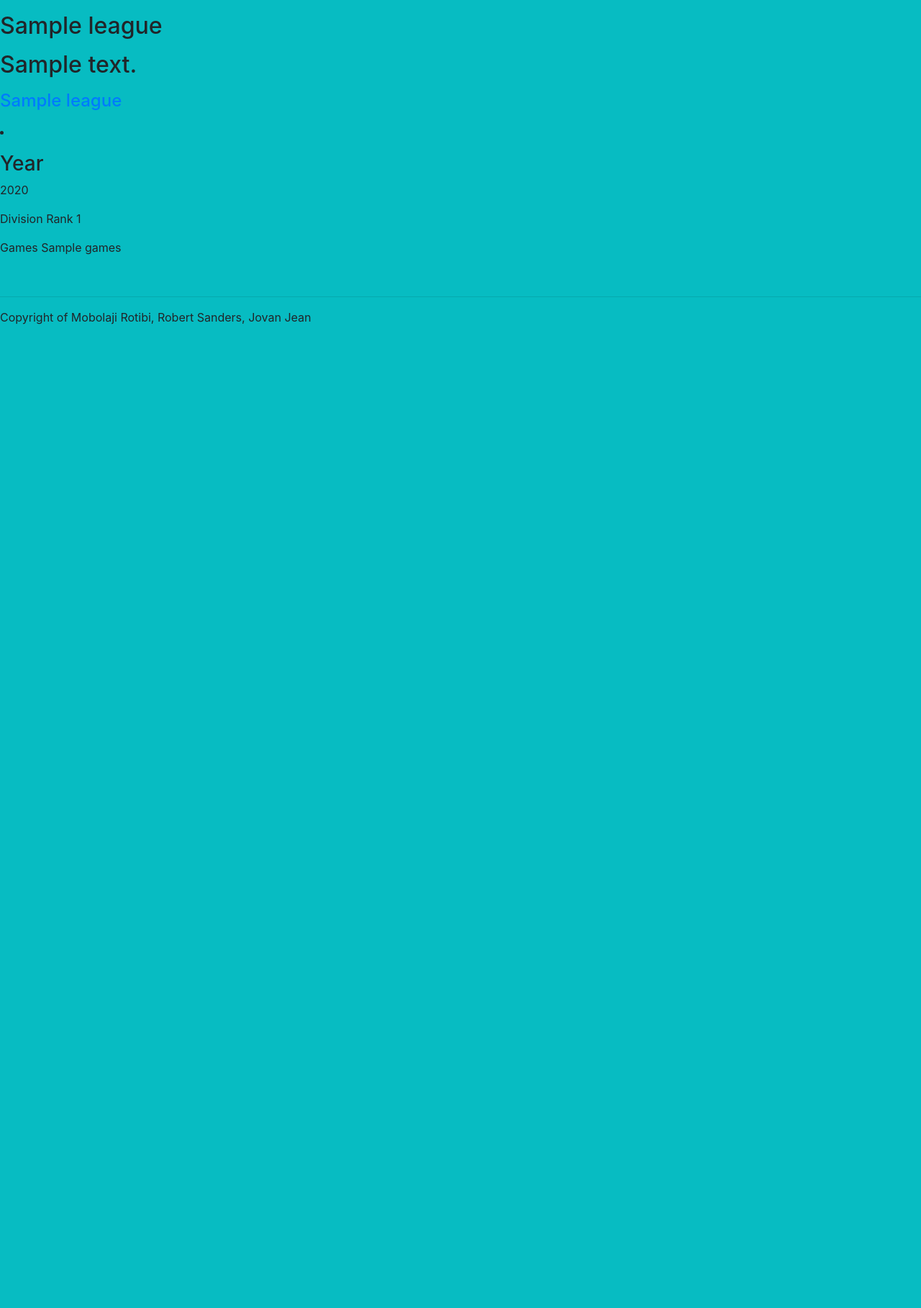
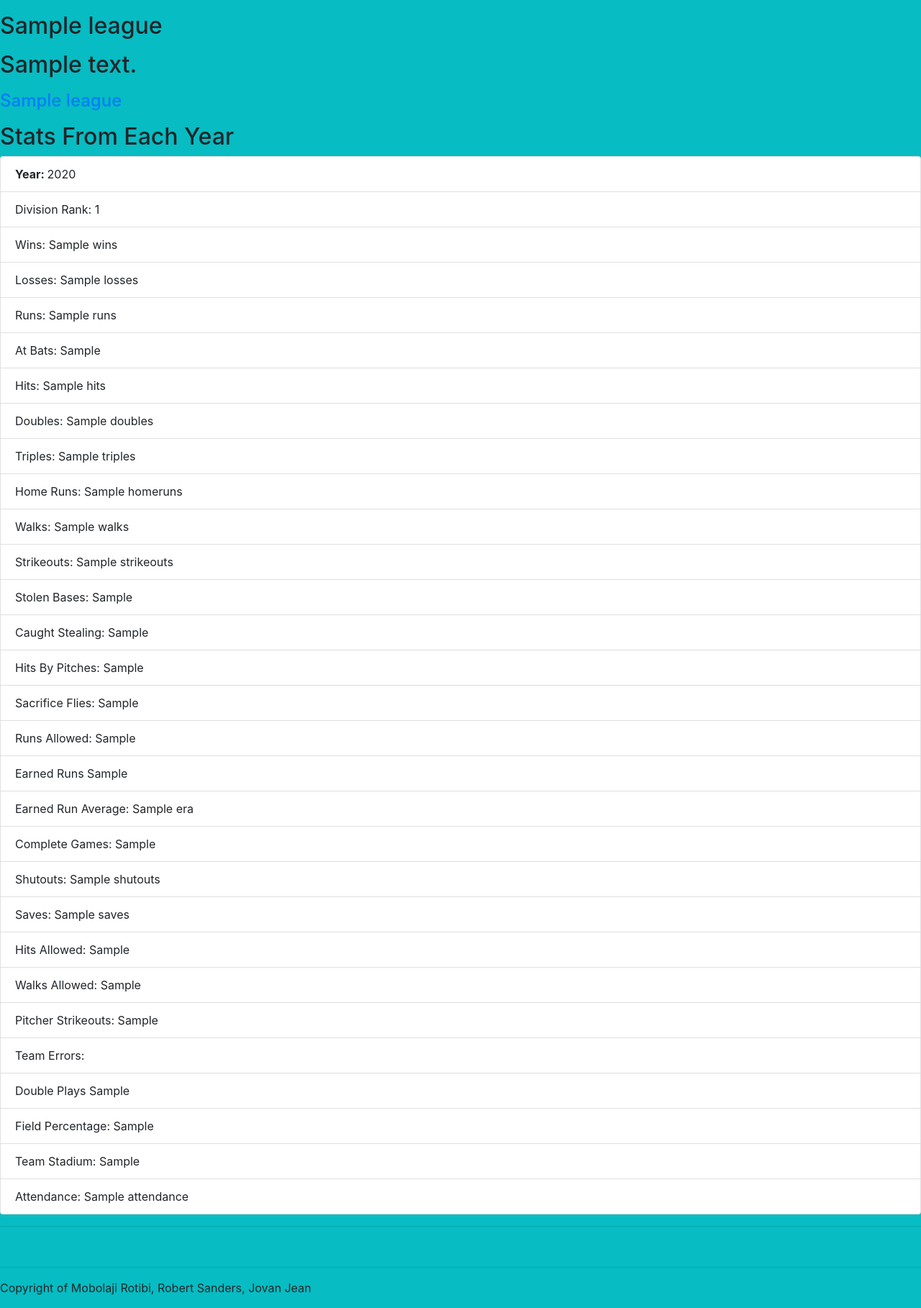
Before and after one commit to robSanders818/sports-database, a Node server app: template views/team.ejs in a window 1280 px wide. Shown: the part 381-2199 px from the top of the page at 72% size. Before the commit the page ends 832 px from the top, so only its background shows below. Run offline with Node 20, Linux system fonts and the light colour scheme; the template is opened without the code that fills it: most values are stand-ins (such as "Sample title", 1, 10 or a date in 2020); some libraries are stand-ins or nearby versions.

Commit message:
Update team.ejs

```diff
--- a/views/team.ejs
+++ b/views/team.ejs
@@ -13,12 +13,41 @@
             <a href = '/team/<%= info.league %>'><h4><%= info.league %></h4></a>
         </p>
 
+    <h2>Stats From Each Year</h2>
     <%  for(var i = 0; i < stats.length; i++){ %>
-        <li>
-            <p><h3>Year </h3><%= stats[i].year %></p>
-            <p>Division Rank <%= stats[i].div_rank %></p>
-            <p>Games <%= stats[i].games %></p>
-        </li>
+        <ul class="list-group">
+            <li class="list-group-item"><b>Year: </b><%= stats[i].team_year %></li>
+            <li class="list-group-item">Division Rank: <%= stats[i].div_rank %></li>
+            <li class="list-group-item">Wins: <%= stats[i].wins %></li>
+            <li class="list-group-item">Losses: <%= stats[i].losses %></li>
+            <li class="list-group-item">Runs: <%= stats[i].runs %></li>
+            <li class="list-group-item">At Bats: <%= stats[i].at_bats %></li>
+            <li class="list-group-item">Hits: <%= stats[i].hits %></li>
+            <li class="list-group-item">Doubles: <%= stats[i].doubles %></li>
+            <li class="list-group-item">Triples: <%= stats[i].triples %></li>
+            <li class="list-group-item">Home Runs: <%= stats[i].homeruns %></li>
+            <li class="list-group-item">Walks: <%= stats[i].walks %></li>
+            <li class="list-group-item">Strikeouts: <%= stats[i].strikeouts %></li>
+            <li class="list-group-item">Stolen Bases: <%= stats[i].stolen_bases %></li>
+            <li class="list-group-item">Caught Stealing: <%= stats[i].caught_stealing %></li>
+            <li class="list-group-item">Hits By Pitches: <%= stats[i].hit_by_pitches %></li>
+            <li class="list-group-item">Sacrifice Flies: <%= stats[i].sac_flies %></li>
+            <li class="list-group-item">Runs Allowed: <%= stats[i].runs_allowed %></li>
+            <li class="list-group-item">Earned Runs <%= stats[i].earned_runs %></li>
+            <li class="list-group-item">Earned Run Average: <%= stats[i].era %></li>
+            <li class="list-group-item">Complete Games: <%= stats[i].complete_games %></li>
+            <li class="list-group-item">Shutouts: <%= stats[i].shutouts %></li>
+            <li class="list-group-item">Saves: <%= stats[i].saves %></li>
+            <li class="list-group-item">Hits Allowed: <%= stats[i].hits_allowed %></li>
+            <li class="list-group-item">Walks Allowed: <%= stats[i].walks_allowed %></li>
+            <li class="list-group-item">Pitcher Strikeouts: <%= stats[i].pitcher_strikeouts %></li>
+            <li class="list-group-item">Team Errors: <%= stats[i].team_errors %></li>
+            <li class="list-group-item">Double Plays <%= stats[i].double_plays %></li>
+            <li class="list-group-item">Field Percentage: <%= stats[i].field_pct %></li>
+            <li class="list-group-item">Team Stadium: <%= stats[i].team_park %></li>
+            <li class="list-group-item">Attendance: <%= stats[i].attendance %></li>
+        </ul>
+        <hr/>
         <br/>
     <% } %>
     <script>
```
